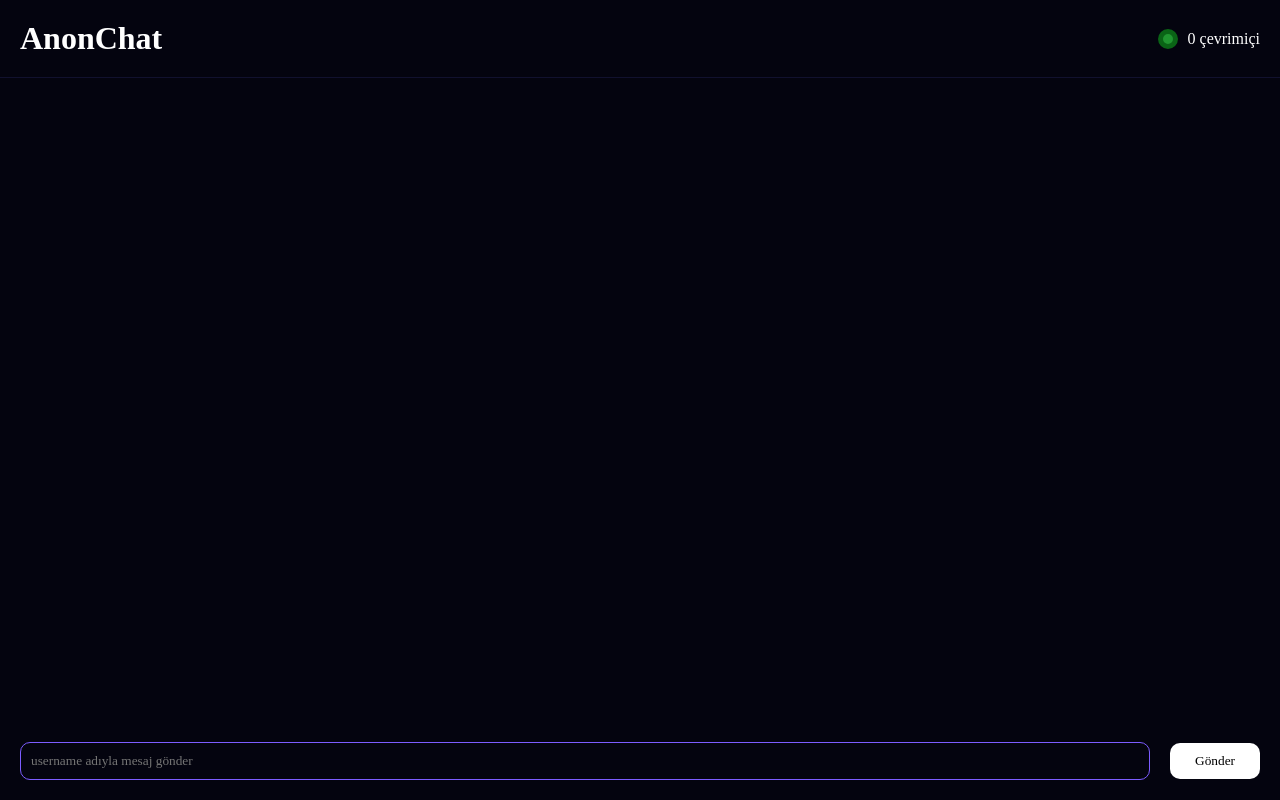
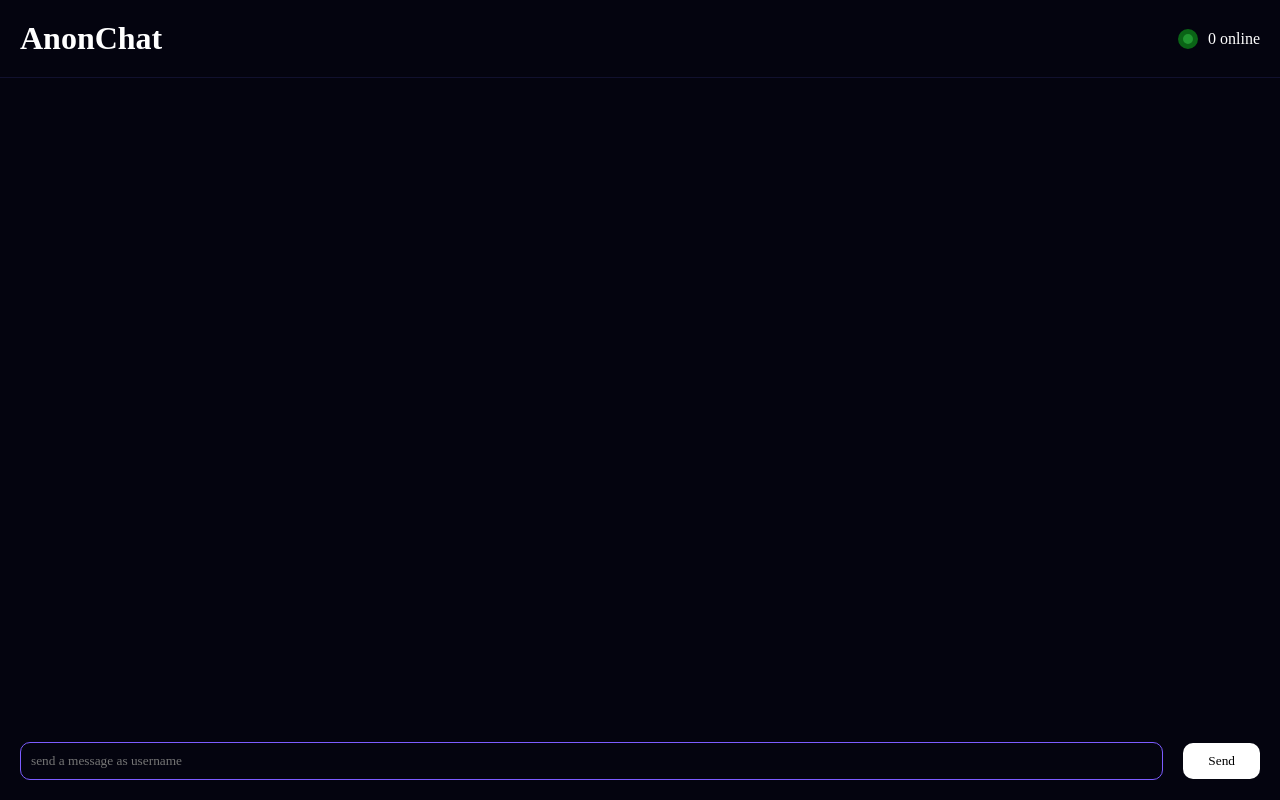
Before and after one commit to opsbest/AnonChat, a website: page public/index.html in a window 1280 px wide. Drawn offline with nearby package versions, Linux system fonts and the light colour scheme; no server answers; a web font is replaced by a local one.

Commit message:
Update index.html

```diff
--- a/public/index.html
+++ b/public/index.html
@@ -15,7 +15,7 @@
         <div class="navbar-content-2">
             <div class="online-ico"></div>
             <div>
-                <span id="online-count">0 çevrimiçi</span>
+                <span id="online-count">0 online</span>
             </div>
         </div>
     </div>
@@ -25,8 +25,8 @@
     <div class="mention-list" id="mention-list"></div>
 
     <div class="text-content">
-        <input id="msg-input" type="text" maxlength="300" autocomplete="off" placeholder="username adıyla mesaj gönder">
-        <button id="send-btn">Gönder</button>
+        <input id="msg-input" type="text" maxlength="300" autocomplete="off" placeholder="send a message as username">
+        <button id="send-btn">Send</button>
     </div>
 
     <script src="/socket.io/socket.io.js"></script>
```
